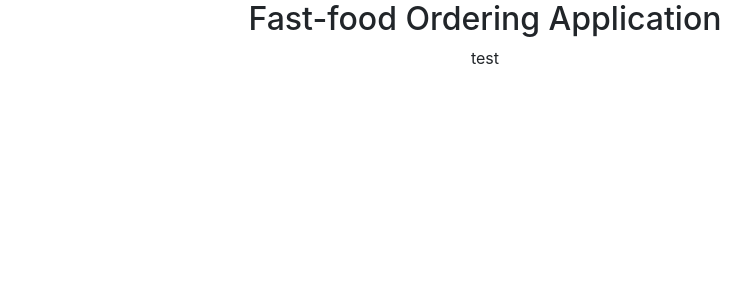
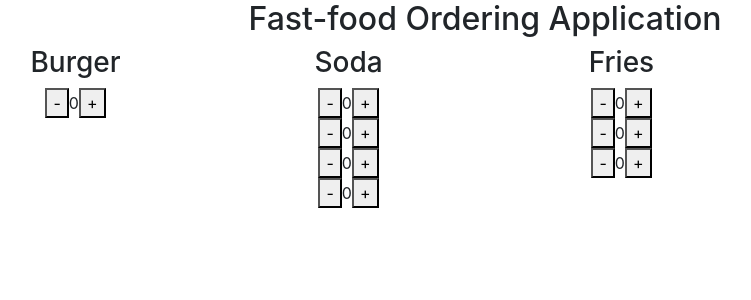
Before and after one commit to zorporate/fast-food, a React (Create React App) app: page / in a window 1280 px wide. Shown: the top 300 px of the page, without its empty margins (155-906 px from the left). Built offline with nearby package versions, Linux system fonts and the light colour scheme.

Commit message:
we have a usable UI that allows to increment and decrement counts of items.  Next step:  provide some more information to the user i.e. prices and names of food

```diff
--- /dev/null
+++ b/src/components/Counter/Counter.js
@@ -0,0 +1,19 @@
+import React, {useState} from "react";
+
+function Counter() {
+    const [count, setCount] = useState(0);
+
+    return (
+        <div className="container">
+            <div className="row">
+                <div className="col">
+                    <button onClick={() => (count > 0) ? setCount(count - 1) : setCount(count)} >-</button>
+                    {count}
+                    <button onClick={() => setCount(count + 1)} >+</button>
+                </div>
+            </div>
+        </div>
+    )
+}
+
+export default Counter;
--- /dev/null
+++ b/src/components/Counter/index.js
@@ -0,0 +1 @@
+export {default} from "./Counter.js";
--- a/src/components/MenuItem/MenuItem.js
+++ b/src/components/MenuItem/MenuItem.js
@@ -0,0 +1,13 @@
+import React from "react";
+
+import Counter from "../Counter";
+
+const MenuItem = (props) => {
+    return (
+        <div className="col-md-3">
+            <h3>{props.data.item}</h3>
+            {props.data.options.map((option, key) => <Counter key={key} />)}
+        </div>
+    )
+}
+export default MenuItem;
--- a/src/components/OrderScreen/OrderScreen.js
+++ b/src/components/OrderScreen/OrderScreen.js
@@ -1,10 +1,14 @@
 import React, {Component} from "react";
 import data from "../../data/data.json";
+
+import MenuItem from "../MenuItem";
 
 class OrderScreen extends Component {
     constructor(props) {
         super(props);
-        this.state = {};
+        this.state = {
+            menu: undefined
+        };
         this.fetchData = this.fetchData.bind(this);
     }
 
@@ -24,7 +28,11 @@ class OrderScreen extends Component {
     render() {
         return (
             <div className="orderScreenWrapper">
-                <p>test</p>
+                <div className="container">
+                    <div className="row">
+                        {this.state.menu?.map((item, index) => <MenuItem key={index} data={item} />)}
+                    </div>
+                </div>
             </div>
         )
     }
```
